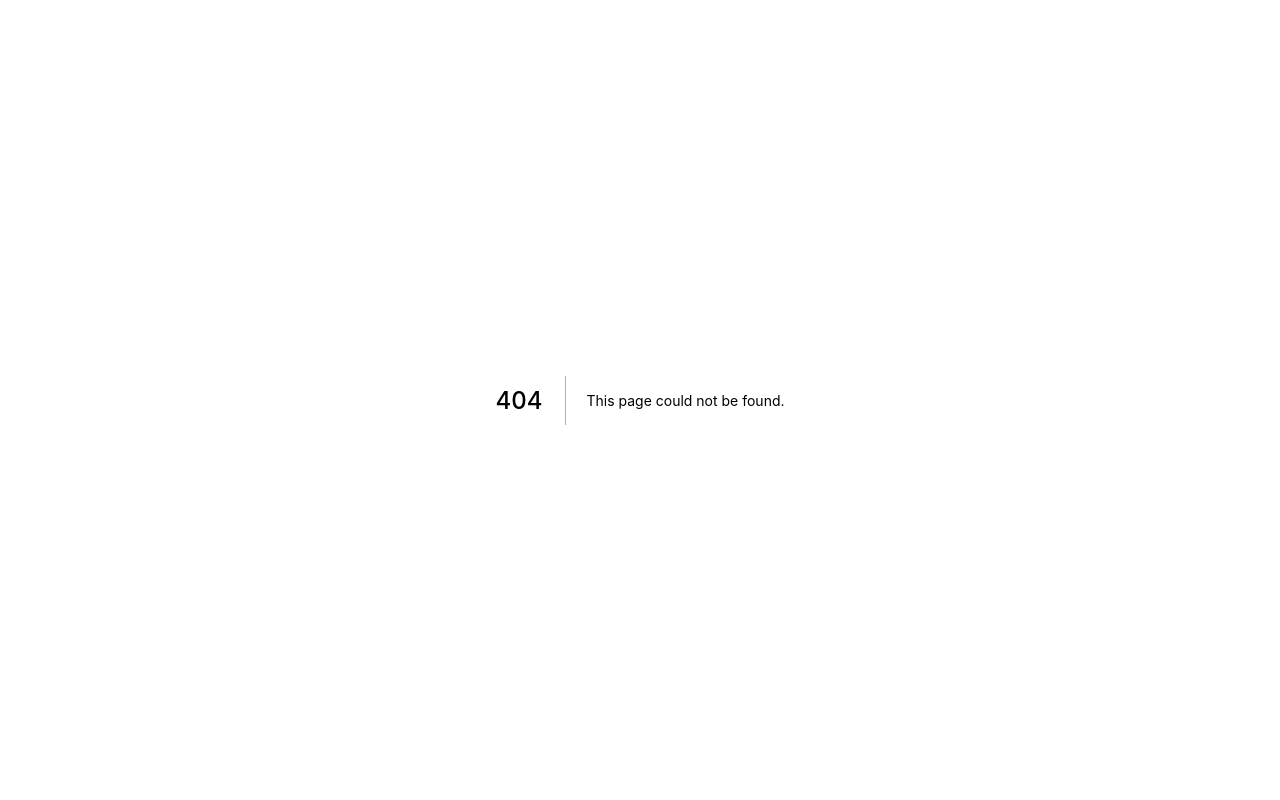
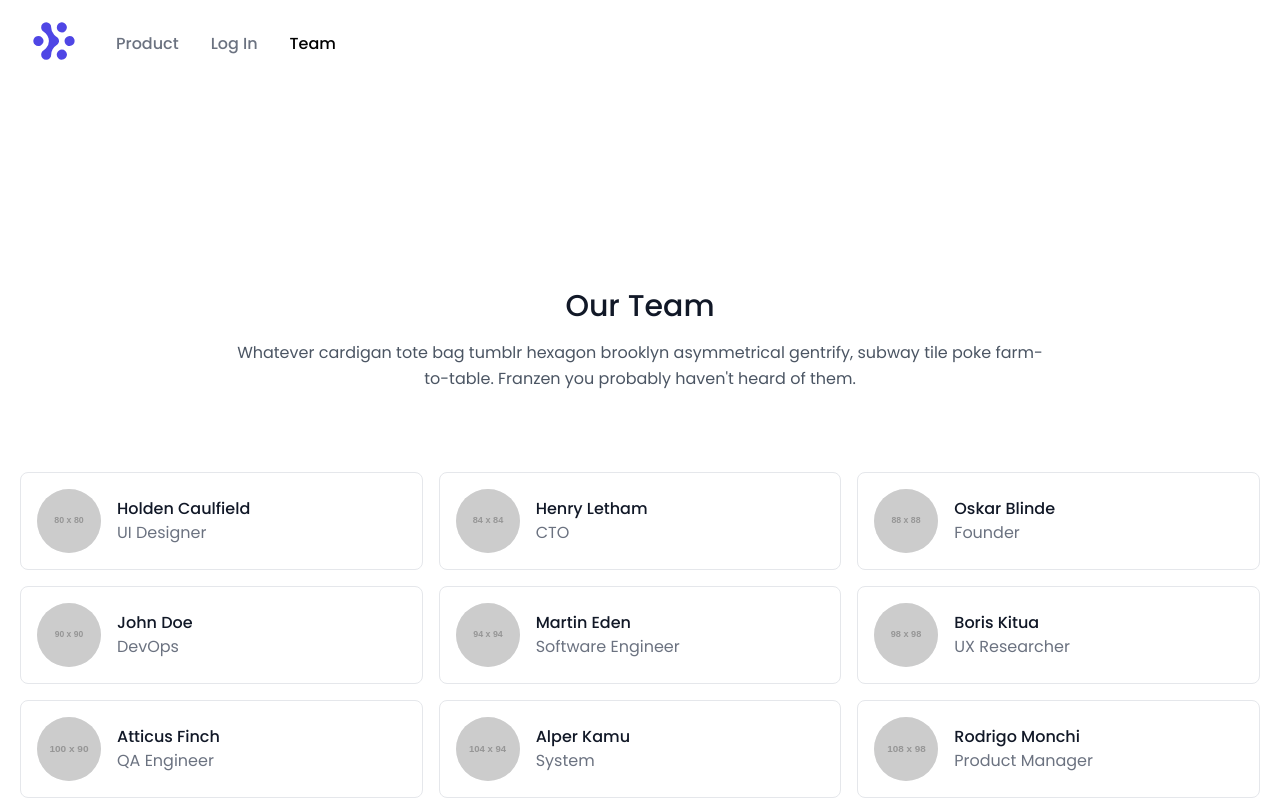
Before and after one commit to dpes11241/next-js-tailwind-react, a Next.js app: page /team in a window 1280 px wide. Before the commit this address had no page. Shown: the top 800 px of the page. Built offline with nearby package versions, Linux system fonts and the light colour scheme.

Commit message:
Dynamic product styling

```diff
--- /dev/null
+++ b/pages/NavLink.js
@@ -0,0 +1,31 @@
+import { useRouter } from 'next/router';
+import Link from 'next/link';
+import PropTypes from 'prop-types';
+
+export { NavLink };
+
+NavLink.propTypes = {
+    href: PropTypes.string.isRequired,
+    exact: PropTypes.bool
+};
+
+NavLink.defaultProps = {
+    exact: false
+};
+
+function NavLink({ href, exact, children, ...props }) {
+    const { pathname } = useRouter();
+    const isActive = exact ? pathname === href : pathname.startsWith(href);
+
+    if (isActive) {
+        props.className += ' active';
+    }
+
+    return (
+        <Link href={href}>
+            <a {...props}>
+                {children}
+            </a>
+        </Link>
+    );
+}
--- a/pages/header.js
+++ b/pages/header.js
@@ -1,9 +1,12 @@
 import React from 'react'
 import styles from '../styles/Home.module.css'
 import Link from 'next/link'
+import { NavLink } from './NavLink'
+import Image from 'next/image'
 
-var productsPage_link = '/products';
+var productsPage_link = '/product';
 var loginPage_link = '/login';
+var teamPage_link = '/team';
 
 
 const header = () => {
@@ -19,16 +22,24 @@ const header = () => {
               >
                 <div className="flex items-center flex-grow flex-shrink-0 lg:flex-grow-0">
                   <div className="flex items-center justify-between w-full md:w-auto">
-              <Link href="/">
+                    {/* <Link href="/">
                       <a href="#">
                         <span className="sr-only">Workflow</span>
-                  <img
-                    alt="Workflow"
+                        <img alt="Workflow" className="h-8 w-auto sm:h-10" src="https://tailwindui.com/img/logos/workflow-mark-indigo-600.svg" />
+                      </a>
+                    </Link> */}
+
+                  <NavLink href="/" className="font-medium text-gray-500 hover:text-gray-900">
+                    {/* <img alt="Workflow" className="h-8 w-auto sm:h-10" src="https://tailwindui.com/img/logos/workflow-mark-indigo-600.svg" /> */}
+
+                    <Image
+                    src="/logo.svg"
+                    alt="logo"
+                    width={44}
+                    height={40}
                     className="h-8 w-auto sm:h-10"
-                    src="https://tailwindui.com/img/logos/workflow-mark-indigo-600.svg"
                   />
-                </a>
-              </Link>
+                  </NavLink>
 
                     <div className="-mr-2 flex items-center md:hidden">
                       <button
@@ -45,15 +56,29 @@ const header = () => {
                 </div>
                 <div className="hidden md:block md:ml-10 md:pr-4 md:space-x-8">
 
-              <Link href={productsPage_link}>
+                  {/* <Link href={productsPage_link}>
                     <a href="#" className="font-medium text-gray-500 hover:text-gray-900">
                       Product
                     </a>
-              </Link>
+                  </Link> */}
 
-              <Link href={loginPage_link}>
-                <a  className="font-medium text-indigo-600 hover:text-indigo-500">Log In</a>
-              </Link>
+                <NavLink href={productsPage_link} className="font-medium text-gray-500 hover:text-gray-900">Product</NavLink>
+
+
+                  {/* <Link href={loginPage_link}>
+                    <a className="font-medium text-indigo-600 hover:text-indigo-500">Log In</a>
+                  </Link> */}
+
+                <NavLink href={loginPage_link} className="font-medium text-gray-500 hover:text-gray-900">Log In</NavLink>
+
+                  {/* <Link href={teamPage_link}>
+                    <a href="#" className="font-medium text-gray-500 hover:text-gray-900">
+                      Team
+                    </a>
+                  </Link> */}
+
+                <NavLink href={teamPage_link} className="font-medium text-gray-500 hover:text-gray-900">Team</NavLink>
+
                 </div>
               </nav>
             </div>
--- /dev/null
+++ b/pages/product/[productId].js
@@ -0,0 +1,17 @@
+import {useRouter} from "next/router"
+import Link from 'next/link';
+
+function productDetail() {
+    const router = useRouter()
+    const productId = router.query.productId
+    return(
+        <>
+            <h1>Details on product {productId}</h1>
+            <Link href="/product">
+            <a>Go Back to product page</a>
+            </Link>
+        </>
+    )
+}
+
+export default productDetail
--- a/pages/products.js
+++ b/pages/product/index.js
@@ -1,15 +1,15 @@
 import Head from 'next/head'
 import Image from 'next/image'
-import styles from '../styles/Home.module.css'
-import Header from './header'
-import Footer from './footer'
+import styles from '../../styles/product.module.css'
+import Header from '../header'
+import Footer from '../footer'
 
 
 const products = [
     {
       id: 1,
       name: 'Earthen Bottle',
-      href: '#',
+      href: 'product/1',
       price: '$48',
       imageSrc: 'https://tailwindui.com/img/ecommerce-images/category-page-04-image-card-01.jpg',
       imageAlt: 'Tall slender porcelain bottle with natural clay textured body and cork stopper.',
@@ -17,7 +17,7 @@ const products = [
     {
       id: 2,
       name: 'Nomad Tumbler',
-      href: '#',
+      href: 'product/2',
       price: '$35',
       imageSrc: 'https://tailwindui.com/img/ecommerce-images/category-page-04-image-card-02.jpg',
       imageAlt: 'Olive drab green insulated bottle with flared screw lid and flat top.',
@@ -25,7 +25,7 @@ const products = [
     {
       id: 3,
       name: 'Focus Paper Refill',
-      href: '#',
+      href: 'product/3',
       price: '$89',
       imageSrc: 'https://tailwindui.com/img/ecommerce-images/category-page-04-image-card-03.jpg',
       imageAlt: 'Person using a pen to cross a task off a productivity paper card.',
@@ -33,7 +33,7 @@ const products = [
     {
       id: 4,
       name: 'Machined Mechanical Pencil',
-      href: '#',
+      href: 'product/4',
       price: '$35',
       imageSrc: 'https://tailwindui.com/img/ecommerce-images/category-page-04-image-card-04.jpg',
       imageAlt: 'Hand holding black machined steel mechanical pencil with brass tip and top.',
@@ -41,7 +41,7 @@ const products = [
     // More products...
   ]
 
-export default function Home() {
+export default function productId() {
     return (
         <>
          <Header/>
--- /dev/null
+++ b/pages/team.js
@@ -0,0 +1,107 @@
+import React from 'react'
+import Header from './header'
+import Footer from './footer'
+
+
+const team = () => {
+  return (
+    <>
+<Header/>
+    <section className="text-gray-600 body-font">
+  <div className="container px-5 py-24 mx-auto">
+    <div className="flex flex-col text-center w-full mb-20">
+      <h1 className="sm:text-3xl text-2xl font-medium title-font mb-4 text-gray-900">Our Team</h1>
+      <p className="lg:w-2/3 mx-auto leading-relaxed text-base">Whatever cardigan tote bag tumblr hexagon brooklyn asymmetrical gentrify, subway tile poke farm-to-table. Franzen you probably haven't heard of them.</p>
+    </div>
+    <div className="flex flex-wrap -m-2">
+      <div className="p-2 lg:w-1/3 md:w-1/2 w-full">
+        <div className="h-full flex items-center border-gray-200 border p-4 rounded-lg">
+          <img alt="team" className="w-16 h-16 bg-gray-100 object-cover object-center flex-shrink-0 rounded-full mr-4" src="https://dummyimage.com/80x80"/>
+          <div className="flex-grow">
+            <h2 className="text-gray-900 title-font font-medium">Holden Caulfield</h2>
+            <p className="text-gray-500">UI Designer</p>
+          </div>
+        </div>
+      </div>
+      <div className="p-2 lg:w-1/3 md:w-1/2 w-full">
+        <div className="h-full flex items-center border-gray-200 border p-4 rounded-lg">
+          <img alt="team" className="w-16 h-16 bg-gray-100 object-cover object-center flex-shrink-0 rounded-full mr-4" src="https://dummyimage.com/84x84"/>
+          <div className="flex-grow">
+            <h2 className="text-gray-900 title-font font-medium">Henry Letham</h2>
+            <p className="text-gray-500">CTO</p>
+          </div>
+        </div>
+      </div>
+      <div className="p-2 lg:w-1/3 md:w-1/2 w-full">
+        <div className="h-full flex items-center border-gray-200 border p-4 rounded-lg">
+          <img alt="team" className="w-16 h-16 bg-gray-100 object-cover object-center flex-shrink-0 rounded-full mr-4" src="https://dummyimage.com/88x88"/>
+          <div className="flex-grow">
+            <h2 className="text-gray-900 title-font font-medium">Oskar Blinde</h2>
+            <p className="text-gray-500">Founder</p>
+          </div>
+        </div>
+      </div>
+      <div className="p-2 lg:w-1/3 md:w-1/2 w-full">
+        <div className="h-full flex items-center border-gray-200 border p-4 rounded-lg">
+          <img alt="team" className="w-16 h-16 bg-gray-100 object-cover object-center flex-shrink-0 rounded-full mr-4" src="https://dummyimage.com/90x90"/>
+          <div className="flex-grow">
+            <h2 className="text-gray-900 title-font font-medium">John Doe</h2>
+            <p className="text-gray-500">DevOps</p>
+          </div>
+        </div>
+      </div>
+      <div className="p-2 lg:w-1/3 md:w-1/2 w-full">
+        <div className="h-full flex items-center border-gray-200 border p-4 rounded-lg">
+          <img alt="team" className="w-16 h-16 bg-gray-100 object-cover object-center flex-shrink-0 rounded-full mr-4" src="https://dummyimage.com/94x94"/>
+          <div className="flex-grow">
+            <h2 className="text-gray-900 title-font font-medium">Martin Eden</h2>
+            <p className="text-gray-500">Software Engineer</p>
+          </div>
+        </div>
+      </div>
+      <div className="p-2 lg:w-1/3 md:w-1/2 w-full">
+        <div className="h-full flex items-center border-gray-200 border p-4 rounded-lg">
+          <img alt="team" className="w-16 h-16 bg-gray-100 object-cover object-center flex-shrink-0 rounded-full mr-4" src="https://dummyimage.com/98x98"/>
+          <div className="flex-grow">
+            <h2 className="text-gray-900 title-font font-medium">Boris Kitua</h2>
+            <p className="text-gray-500">UX Researcher</p>
+          </div>
+        </div>
+      </div>
+      <div className="p-2 lg:w-1/3 md:w-1/2 w-full">
+        <div className="h-full flex items-center border-gray-200 border p-4 rounded-lg">
+          <img alt="team" className="w-16 h-16 bg-gray-100 object-cover object-center flex-shrink-0 rounded-full mr-4" src="https://dummyimage.com/100x90"/>
+          <div className="flex-grow">
+            <h2 className="text-gray-900 title-font font-medium">Atticus Finch</h2>
+            <p className="text-gray-500">QA Engineer</p>
+          </div>
+        </div>
+      </div>
+      <div className="p-2 lg:w-1/3 md:w-1/2 w-full">
+        <div className="h-full flex items-center border-gray-200 border p-4 rounded-lg">
+          <img alt="team" className="w-16 h-16 bg-gray-100 object-cover object-center flex-shrink-0 rounded-full mr-4" src="https://dummyimage.com/104x94"/>
+          <div className="flex-grow">
+            <h2 className="text-gray-900 title-font font-medium">Alper Kamu</h2>
+            <p className="text-gray-500">System</p>
+          </div>
+        </div>
+      </div>
+      <div className="p-2 lg:w-1/3 md:w-1/2 w-full">
+        <div className="h-full flex items-center border-gray-200 border p-4 rounded-lg">
+          <img alt="team" className="w-16 h-16 bg-gray-100 object-cover object-center flex-shrink-0 rounded-full mr-4" src="https://dummyimage.com/108x98"/>
+          <div className="flex-grow">
+            <h2 className="text-gray-900 title-font font-medium">Rodrigo Monchi</h2>
+            <p className="text-gray-500">Product Manager</p>
+          </div>
+        </div>
+      </div>
+    </div>
+  </div>
+</section>
+<div className='spacer'></div>
+<Footer />
+</>
+  )
+}
+
+export default team
--- a/styles/global.scss
+++ b/styles/global.scss
@@ -6,3 +6,6 @@
 .spacer{
     margin-bottom: 100px;
 }
+nav a.active{
+    color: #000 !important;
+}
--- a/styles/globals.css
+++ b/styles/globals.css
@@ -6,4 +6,8 @@
   margin-bottom: 100px;
 }
 
+nav a.active {
+  color: #000 !important;
+}
+
 /*# sourceMappingURL=globals.css.map */
--- /dev/null
+++ b/styles/product.module.css
@@ -0,0 +1,3 @@
+.test{
+    border: 1px solid red;
+}
```
Also changed, not shown: public/logo.svg (added), 1 other file (tests, documents, lock files or other folders). Lines whose indentation alone changed are shown as unchanged.
